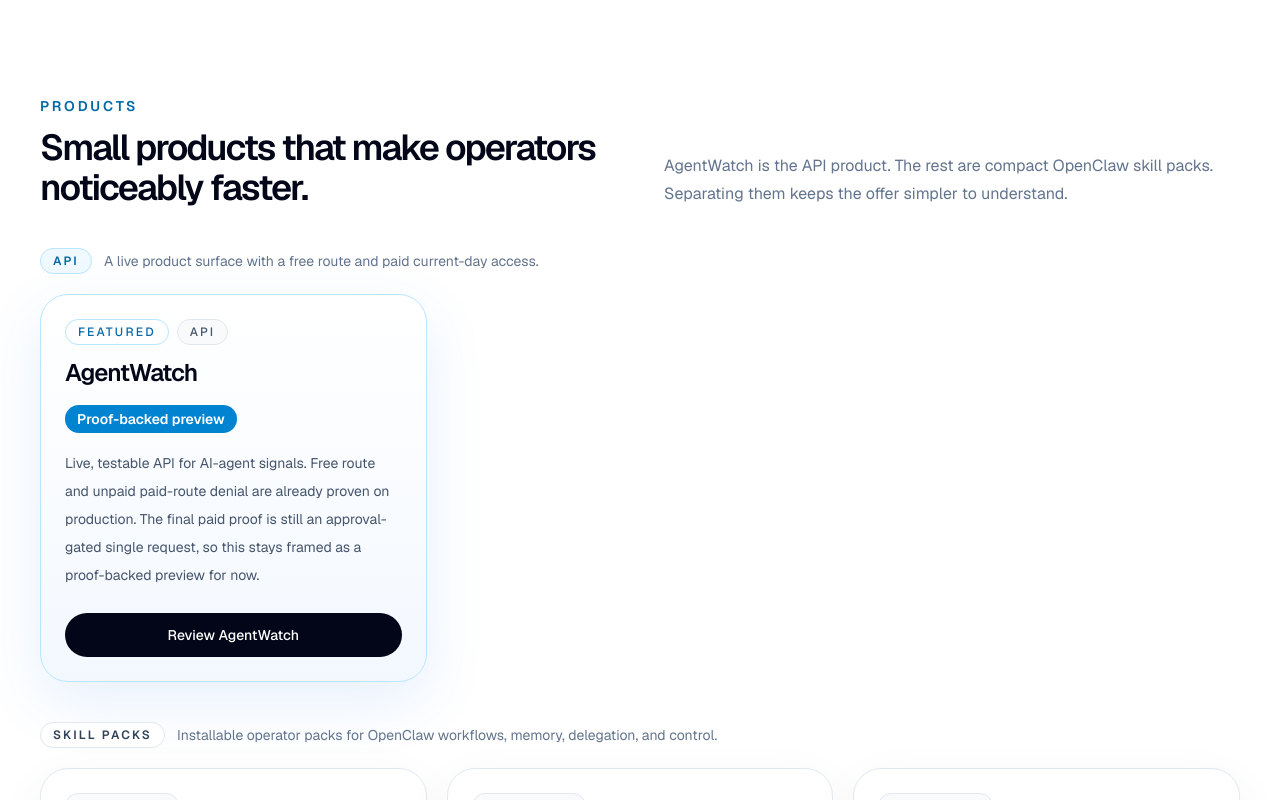
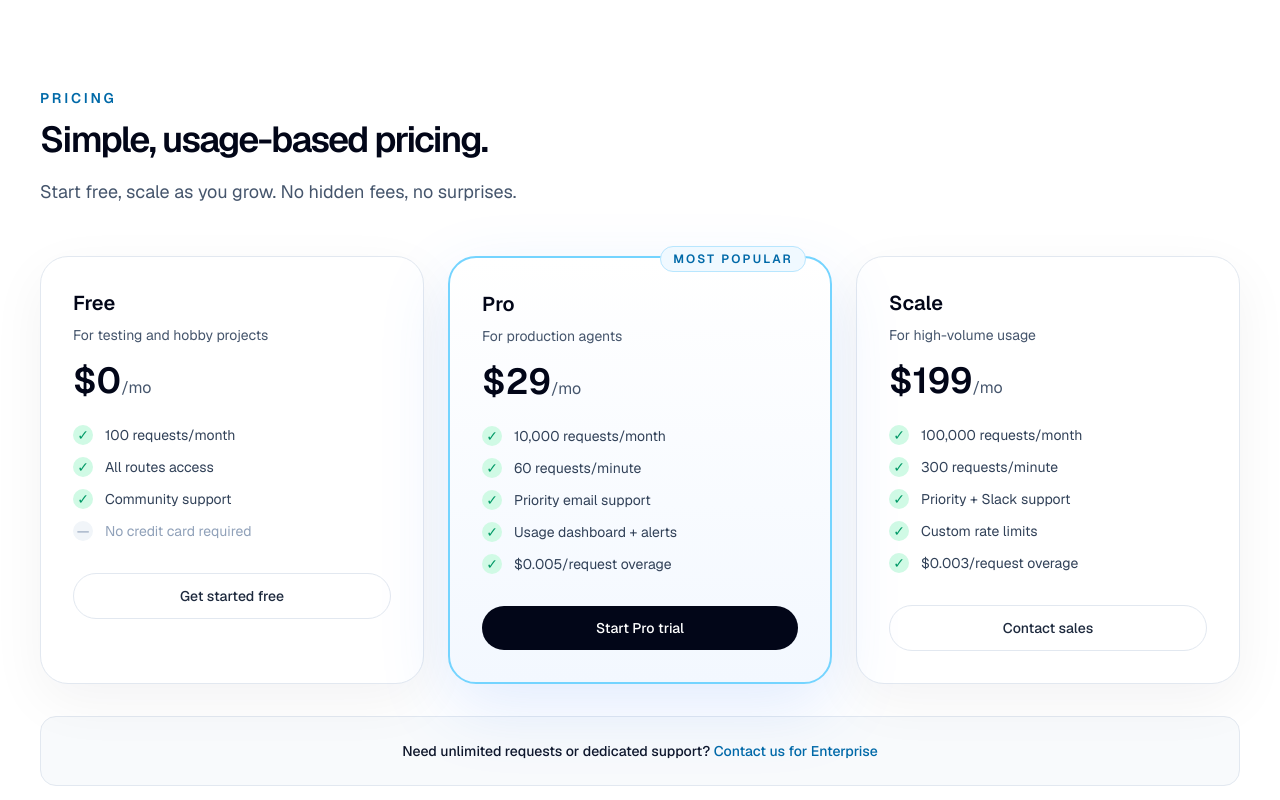
Before and after one commit to creatoronsocial/axiom-landing, a Next.js app: page / in a window 1280 px wide. Shown: the part 1840-2640 px from the top of the page. Built offline with nearby package versions, Linux system fonts and the light colour scheme.

Commit message:
feat: add usage-based pricing section (Free/Pro/Scale)

```diff
--- a/app/page.tsx
+++ b/app/page.tsx
@@ -2,11 +2,11 @@ const apiProducts = [
   {
     name: 'AgentWatch',
     kind: 'API',
-    price: 'Proof-backed preview',
+    price: 'Usage-based',
     description:
-      'Live, testable API for AI-agent signals. Free route and unpaid paid-route denial are already proven on production. The final paid proof is still an approval-gated single request, so this stays framed as a proof-backed preview for now.',
-    url: 'https://github.com/creatoronsocial/axiom-agentwatch',
-    cta: 'Review AgentWatch',
+      'Live API for AI-agent signals. 100 requests/mo free, then $29/mo for 10k requests. Simple, transparent pricing.',
+    url: 'https://agentwatch.axiomlabs.systems',
+    cta: 'Get API Key',
     featured: true,
   },
 ];
@@ -103,6 +103,9 @@ export default function Home() {
             </a>
             <a href="#agentwatch" className="transition hover:text-slate-950">
               AgentWatch
+            </a>
+            <a href="#pricing" className="transition hover:text-slate-950">
+              Pricing
             </a>
             <a href="#why" className="transition hover:text-slate-950">
               Why us
@@ -246,6 +249,146 @@ export default function Home() {
         </div>
       </section>
 
+      <section id="pricing" className="relative mx-auto w-full max-w-7xl px-6 py-20 sm:px-8 lg:px-10">
+        <div className="mb-12">
+          <p className="text-sm font-semibold uppercase tracking-[0.2em] text-sky-700">Pricing</p>
+          <h2 className="mt-3 text-3xl font-semibold tracking-[-0.05em] text-slate-950 sm:text-4xl">
+            Simple, usage-based pricing.
+          </h2>
+          <p className="mt-4 max-w-2xl text-lg leading-8 text-slate-600">
+            Start free, scale as you grow. No hidden fees, no surprises.
+          </p>
+        </div>
+
+        <div className="grid gap-6 lg:grid-cols-3">
+          {/* Free Tier */}
+          <div className="rounded-[1.75rem] border border-slate-200 bg-white p-8 shadow-[0_18px_55px_rgba(15,23,42,0.05)]">
+            <div className="mb-4">
+              <h3 className="text-xl font-semibold text-slate-950">Free</h3>
+              <p className="mt-2 text-sm text-slate-600">For testing and hobby projects</p>
+            </div>
+            <div className="mb-6">
+              <span className="text-4xl font-semibold text-slate-950">$0</span>
+              <span className="text-slate-600">/mo</span>
+            </div>
+            <ul className="space-y-3 text-sm text-slate-700">
+              <li className="flex items-center gap-3">
+                <span className="flex h-5 w-5 items-center justify-center rounded-full bg-emerald-100 text-emerald-600">✓</span>
+                100 requests/month
+              </li>
+              <li className="flex items-center gap-3">
+                <span className="flex h-5 w-5 items-center justify-center rounded-full bg-emerald-100 text-emerald-600">✓</span>
+                All routes access
+              </li>
+              <li className="flex items-center gap-3">
+                <span className="flex h-5 w-5 items-center justify-center rounded-full bg-emerald-100 text-emerald-600">✓</span>
+                Community support
+              </li>
+              <li className="flex items-center gap-3 text-slate-400">
+                <span className="flex h-5 w-5 items-center justify-center rounded-full bg-slate-100 text-slate-400">—</span>
+                No credit card required
+              </li>
+            </ul>
+            <a
+              href="https://axiomlabs.systems"
+              className="mt-8 inline-flex w-full items-center justify-center rounded-full border border-slate-200 bg-white px-4 py-3 text-sm font-medium text-slate-800 transition hover:border-slate-300 hover:bg-slate-50"
+            >
+              Get started free
+            </a>
+          </div>
+
+          {/* Pro Tier */}
+          <div className="relative rounded-[1.75rem] border-2 border-sky-300 bg-[linear-gradient(180deg,#ffffff_0%,#f3f8ff_100%)] p-8 shadow-[0_24px_70px_rgba(59,130,246,0.15)]">
+            <div className="absolute -top-3 right-6 rounded-full border border-sky-200 bg-sky-50 px-3 py-1 text-xs font-semibold uppercase tracking-[0.18em] text-sky-700">
+              Most Popular
+            </div>
+            <div className="mb-4">
+              <h3 className="text-xl font-semibold text-slate-950">Pro</h3>
+              <p className="mt-2 text-sm text-slate-600">For production agents</p>
+            </div>
+            <div className="mb-6">
+              <span className="text-4xl font-semibold text-slate-950">$29</span>
+              <span className="text-slate-600">/mo</span>
+            </div>
+            <ul className="space-y-3 text-sm text-slate-700">
+              <li className="flex items-center gap-3">
+                <span className="flex h-5 w-5 items-center justify-center rounded-full bg-emerald-100 text-emerald-600">✓</span>
+                10,000 requests/month
+              </li>
+              <li className="flex items-center gap-3">
+                <span className="flex h-5 w-5 items-center justify-center rounded-full bg-emerald-100 text-emerald-600">✓</span>
+                60 requests/minute
+              </li>
+              <li className="flex items-center gap-3">
+                <span className="flex h-5 w-5 items-center justify-center rounded-full bg-emerald-100 text-emerald-600">✓</span>
+                Priority email support
+              </li>
+              <li className="flex items-center gap-3">
+                <span className="flex h-5 w-5 items-center justify-center rounded-full bg-emerald-100 text-emerald-600">✓</span>
+                Usage dashboard + alerts
+              </li>
+              <li className="flex items-center gap-3">
+                <span className="flex h-5 w-5 items-center justify-center rounded-full bg-emerald-100 text-emerald-600">✓</span>
+                $0.005/request overage
+              </li>
+            </ul>
+            <a
+              href="https://axiomlabs.systems"
+              className="mt-8 inline-flex w-full items-center justify-center rounded-full bg-slate-950 px-4 py-3 text-sm font-medium text-white transition hover:bg-slate-800"
+            >
+              Start Pro trial
+            </a>
+          </div>
+
+          {/* Scale Tier */}
+          <div className="rounded-[1.75rem] border border-slate-200 bg-white p-8 shadow-[0_18px_55px_rgba(15,23,42,0.05)]">
+            <div className="mb-4">
+              <h3 className="text-xl font-semibold text-slate-950">Scale</h3>
+              <p className="mt-2 text-sm text-slate-600">For high-volume usage</p>
+            </div>
+            <div className="mb-6">
+              <span className="text-4xl font-semibold text-slate-950">$199</span>
+              <span className="text-slate-600">/mo</span>
+            </div>
+            <ul className="space-y-3 text-sm text-slate-700">
+              <li className="flex items-center gap-3">
+                <span className="flex h-5 w-5 items-center justify-center rounded-full bg-emerald-100 text-emerald-600">✓</span>
+                100,000 requests/month
+              </li>
+              <li className="flex items-center gap-3">
+                <span className="flex h-5 w-5 items-center justify-center rounded-full bg-emerald-100 text-emerald-600">✓</span>
+                300 requests/minute
+              </li>
+              <li className="flex items-center gap-3">
+                <span className="flex h-5 w-5 items-center justify-center rounded-full bg-emerald-100 text-emerald-600">✓</span>
+                Priority + Slack support
+              </li>
+              <li className="flex items-center gap-3">
+                <span className="flex h-5 w-5 items-center justify-center rounded-full bg-emerald-100 text-emerald-600">✓</span>
+                Custom rate limits
+              </li>
+              <li className="flex items-center gap-3">
+                <span className="flex h-5 w-5 items-center justify-center rounded-full bg-emerald-100 text-emerald-600">✓</span>
+                $0.003/request overage
+              </li>
+            </ul>
+            <a
+              href="https://axiomlabs.systems"
+              className="mt-8 inline-flex w-full items-center justify-center rounded-full border border-slate-200 bg-white px-4 py-3 text-sm font-medium text-slate-800 transition hover:border-slate-300 hover:bg-slate-50"
+            >
+              Contact sales
+            </a>
+          </div>
+        </div>
+
+        {/* Enterprise CTA */}
+        <div className="mt-8 rounded-2xl border border-slate-200 bg-slate-50 p-6 text-center">
+          <p className="text-sm font-medium text-slate-900">
+            Need unlimited requests or dedicated support? <a href="mailto:ceo@axiomlabs.systems" className="text-sky-700 underline hover:text-sky-800">Contact us for Enterprise</a>
+          </p>
+        </div>
+      </section>
+
       <section id="products" className="relative mx-auto w-full max-w-7xl px-6 py-22 sm:px-8 lg:px-10">
         <div className="mb-10 flex flex-col gap-4 md:flex-row md:items-end md:justify-between">
           <div className="max-w-2xl">
@@ -328,6 +471,9 @@ export default function Home() {
             </a>
             <a href="https://twitter.com/axiomlabs" target="_blank" rel="noopener noreferrer" className="transition hover:text-slate-950">
               Twitter
+            </a>
+            <a href="https://github.com/creatoronsocial/axiom-agentwatch" target="_blank" rel="noopener noreferrer" className="transition hover:text-slate-950">
+              GitHub
             </a>
           </div>
         </div>
```
